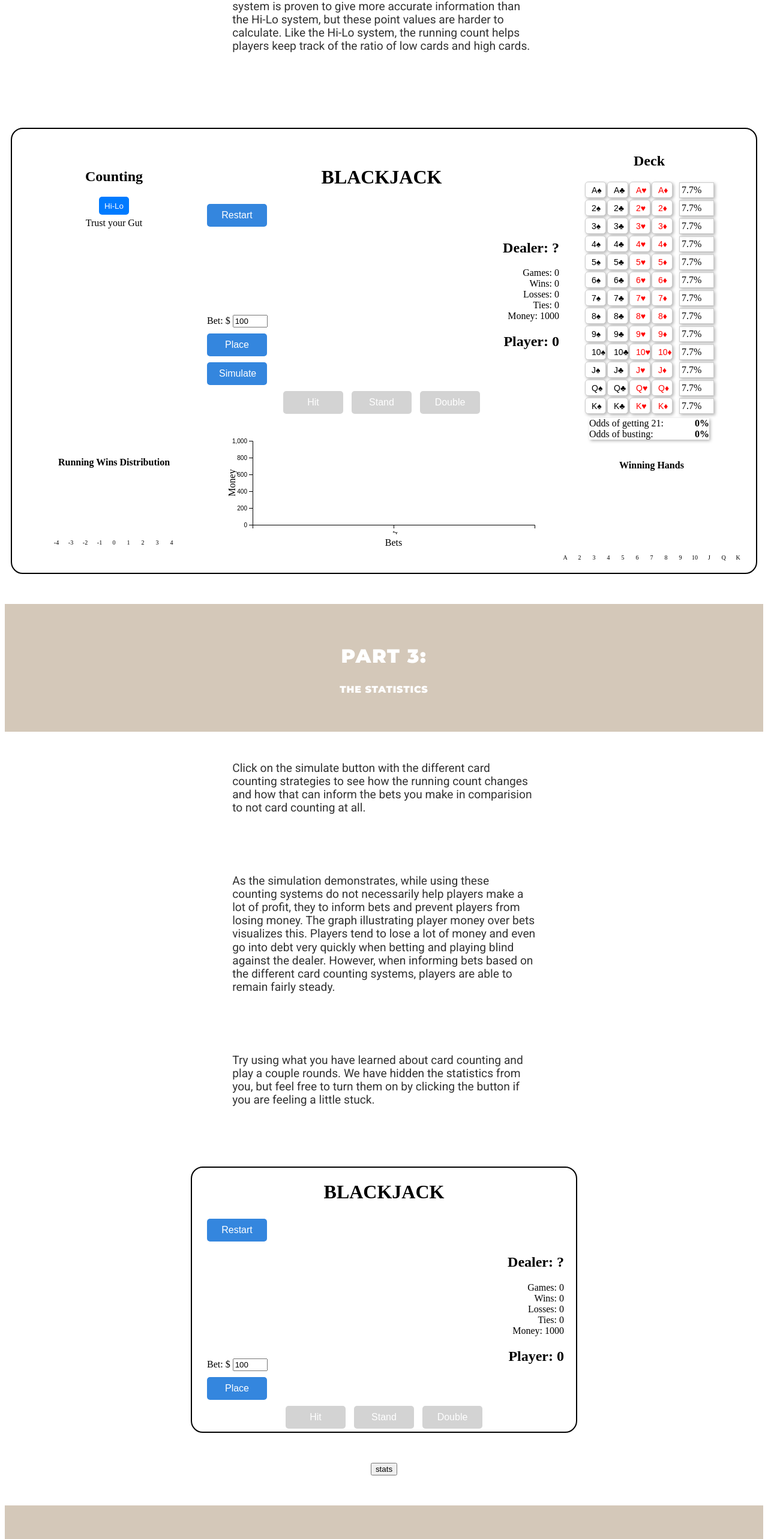
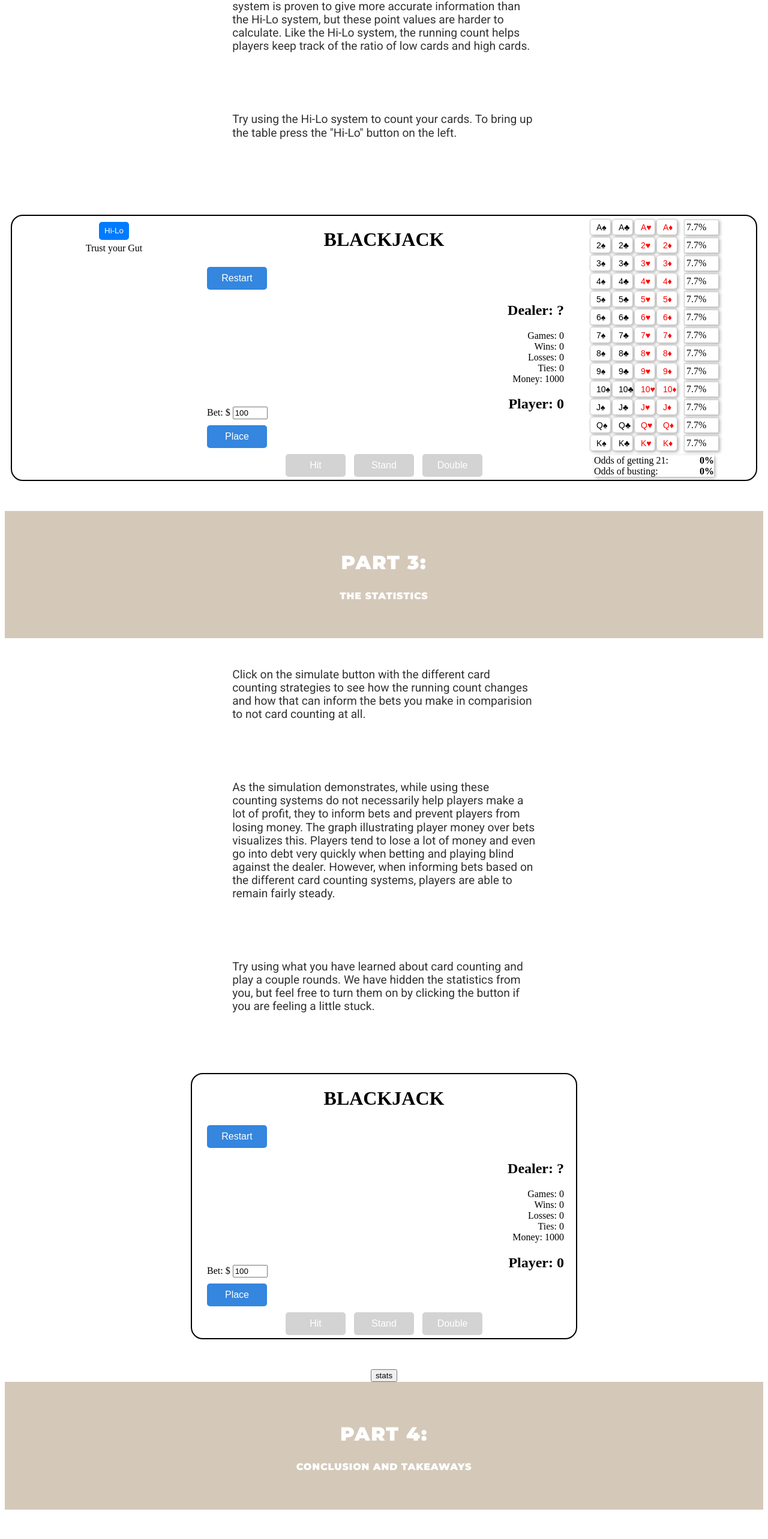
Before and after one commit to lukelin15/CardCounting, a SvelteKit app: page / in a window 1280 px wide. Shown: the part 5257-7823 px from the top of the page at 60% size. Built offline with nearby package versions, Linux system fonts and the light colour scheme.

Commit message:
add some more blackjacks

```diff
--- a/src/components/App.svelte
+++ b/src/components/App.svelte
@@ -110,9 +110,13 @@
       are harder to calculate. Like the Hi-Lo system, the running count helps players keep
       track of the ratio of low cards and high cards.
     </p>
+
+    <p>
+      Try using the Hi-Lo system to count your cards. To bring up the table press the "Hi-Lo" button on the left.
+    </p>
     <div style="height: 25px;"></div>
   </body>
-  <Base stats=true simulate=true counts=true svgId="graph2" countMode=2/>
+  <Base stats=true counts=true countMode=2/>
   <body>
   <div class="header">
     <h2>Part 3:</h2>
@@ -138,8 +142,7 @@
   </p>
 </body>
 <Base stats={stats} svgId="graph2"/>
-  <button on:click={statsButton} style = "margin: auto; display: block;">stats</button>
-  <div style="height: 50px;"></div>
+<button on:click={statsButton} style = "margin: auto; display: block;">stats</button>
 <!-- <BasicStrategy /> -->
 <div class="header">
   <h2>Part 4:</h2>
@@ -177,6 +180,7 @@
     level.
   </p>
 </body>
+<Base />
 </main>
 
 <style>
```
